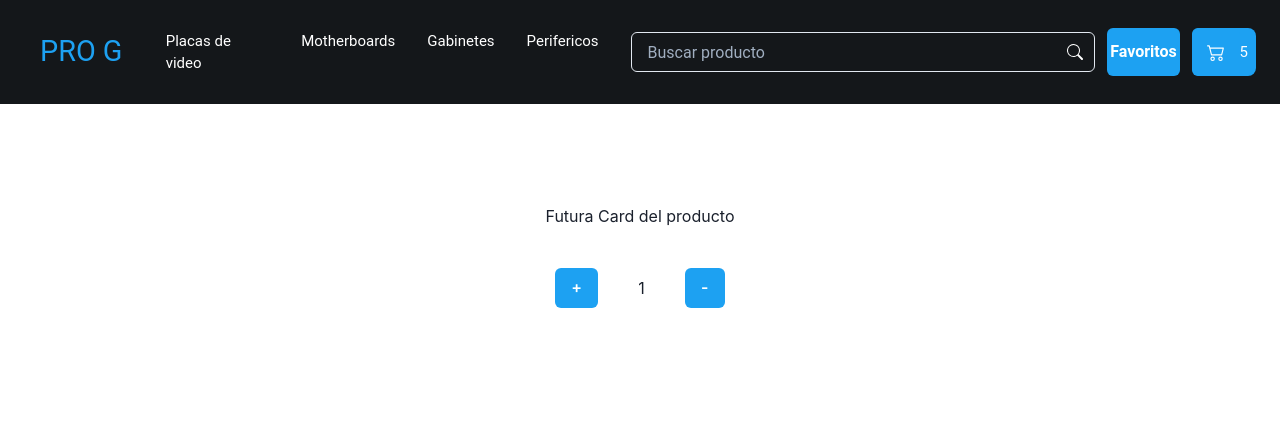
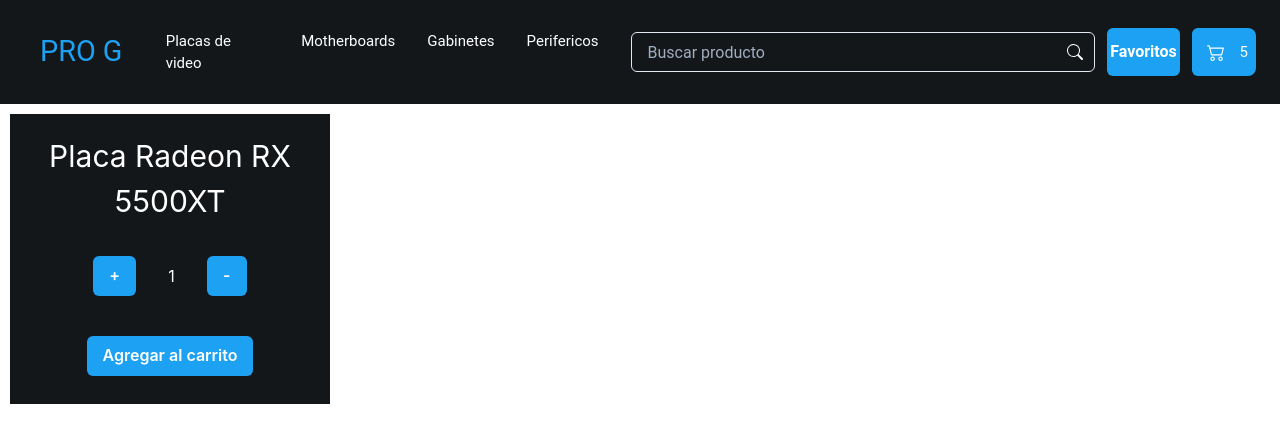
Before and after one commit to IvanNico97/pro-g, a React (Create React App) app: page / in a window 1280 px wide. Shown: the top 442 px of the page. Built offline with nearby package versions, Linux system fonts and the light colour scheme.

Commit message:
ItemCount

```diff
--- a/src/App.js
+++ b/src/App.js
@@ -3,6 +3,7 @@
 /* import Header from './components/Header/Header' */
 import ItemListContainer from './components/Main/ItemListContainer'
 import NavBar from './components/Header/NavBar'
+import CardProducto from './components/Main/CardProducto'
 
 
 
@@ -10,7 +11,8 @@
   return (
     <ChakraProvider>
       <NavBar/>
-      <ItemListContainer greeting='Futura Card del producto'/>
+      <ItemListContainer greeting='Placa Radeon RX 5500XT'/>
+      <CardProducto/>
     </ChakraProvider>
   );
 }
--- a/src/components/Header/Boton.js
+++ b/src/components/Header/Boton.js
@@ -4,7 +4,7 @@
 const Boton = (props) => {
   return (
     <>
-        <Button size='md' m={props.m} p={props.p} onClick={props.click} colorScheme='twitter'>{props.nombre}</Button>
+        <Button size='md' m={props.m} p={props.p} onClick={props.click} colorScheme='twitter'>{props.children}</Button>
     </>
   )
 }
--- a/src/components/Header/Header.js
+++ b/src/components/Header/Header.js
@@ -25,7 +25,7 @@
       </Box>
       <NavBar/>
       <Buscador/>
-      <Boton p='6' m='4' nombre='Favoritos'/>
+      <Boton p='6' m='4'>Favoritos</Boton>
       <CardWidget/>
     </Flex>
     </>
--- a/src/components/Header/NavBar.js
+++ b/src/components/Header/NavBar.js
@@ -37,7 +37,7 @@
             </Box>
         </Box>
         <Buscador/>
-        <Boton p='6' m='3' nombre='Favoritos'/>
+        <Boton p='6' m='3' nombre='Favoritos'>Favoritos</Boton>
         <CardWidget />
     </Flex>
     </>
--- a/src/components/Main/CardProducto.js
+++ b/src/components/Main/CardProducto.js
@@ -1,16 +1,19 @@
 import React from 'react'
 import { Flex, Box} from '@chakra-ui/react'
 
-const CardWidget = () => {
+const CardProducto = () => {
+
   return (
     <>
     <Flex>
-        <Box></Box>
-        <Box></Box>
-        <Box></Box>
+    <Box>
+      <Box></Box>
+      <Box></Box>
+      <Box></Box>
+    </Box>
     </Flex>
     </>
   )
 }
 
-export default CardWidget
+export default CardProducto
--- a/src/components/Main/Counter.js
+++ b/src/components/Main/ItemCount.js
@@ -1,17 +1,17 @@
 import React, {useState} from 'react'
-import { Flex, Button } from '@chakra-ui/react'
+import { Flex, Box } from '@chakra-ui/react'
 import Boton from '../Header/Boton'
 
 const Counter = ({initial, stock, m, nombre, onClick}) => {
     const [count, setCount] = useState(initial)
 
-    const Sumar = () => {
+    const Increment = () => {
         if ( count < stock ) {
         setCount ( count + 1)
         }
     }
 
-    const Restar = () => {
+    const Decrement = () => {
         if ( count > initial ){
         setCount ( count - 1)
         }
@@ -20,12 +20,13 @@
   return (
     <>
     <Flex
+    direction='row'
     align="center"
     justify="center"
     >
-        <Boton m='10' nombre='+' click={Sumar}/>
-        <div>{count}</div>
-        <Boton m='10' nombre='-' click={Restar}/>
+      <Boton m='8' click={Increment}>+</Boton>
+      <Box>{count}</Box>
+      <Boton m='8' click={Decrement}>-</Boton>
     </Flex>
     </>
   )
--- a/src/components/Main/ItemListContainer.js
+++ b/src/components/Main/ItemListContainer.js
@@ -1,20 +1,26 @@
 import React from 'react'
-import { Flex } from '@chakra-ui/react'
-import Counter from './Counter'
+import { Flex, Box } from '@chakra-ui/react'
+import Counter from './ItemCount'
+import Boton from '../Header/Boton'
 
 const ItemListContainer = (props) => {
   return (
     <>
     <Flex
-    m='100px'
+    m='10px'
+    p='20px'
+    w='25%'
     direction='column'
+    align="center"
     justify="center"
-    align="center">
-      <h1>{props.greeting}</h1>
+    bg='#14171A'
+    color='white'>
+      <Box align="center" fontSize='3xl'>{props.greeting}</Box>
       <Counter
       initial={1}
       stock={10}
       />
+      <Boton m='2' click=''>Agregar al carrito</Boton>
     </Flex>
     </>
   )
```
Also changed, not shown: public/Imagenes/placa2.jpg (added).
